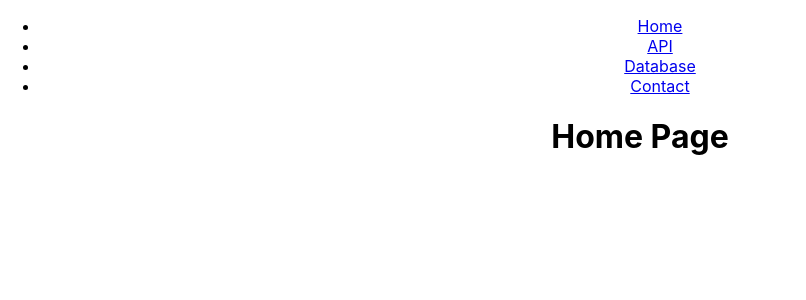
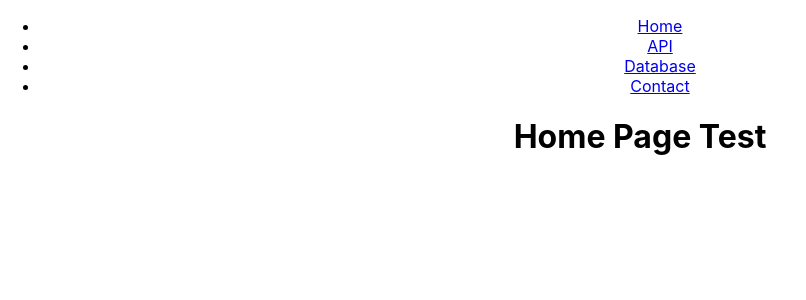
Before and after one commit to CatExposure/Portfolio, a React (Create React App) app: page / in a window 1280 px wide. Shown: the top 300 px of the page, without its empty margins (0-806 px from the left). Built offline with nearby package versions, Linux system fonts and the light colour scheme.

Commit message:
test to ensure git works

```diff
--- a/src/Home.js
+++ b/src/Home.js
@@ -3,7 +3,7 @@ import React from 'react'
 function Home(){
     return(
         <div>
-            <h1>Home Page</h1>
+            <h1>Home Page Test</h1>
         </div>
     )
 }
```
